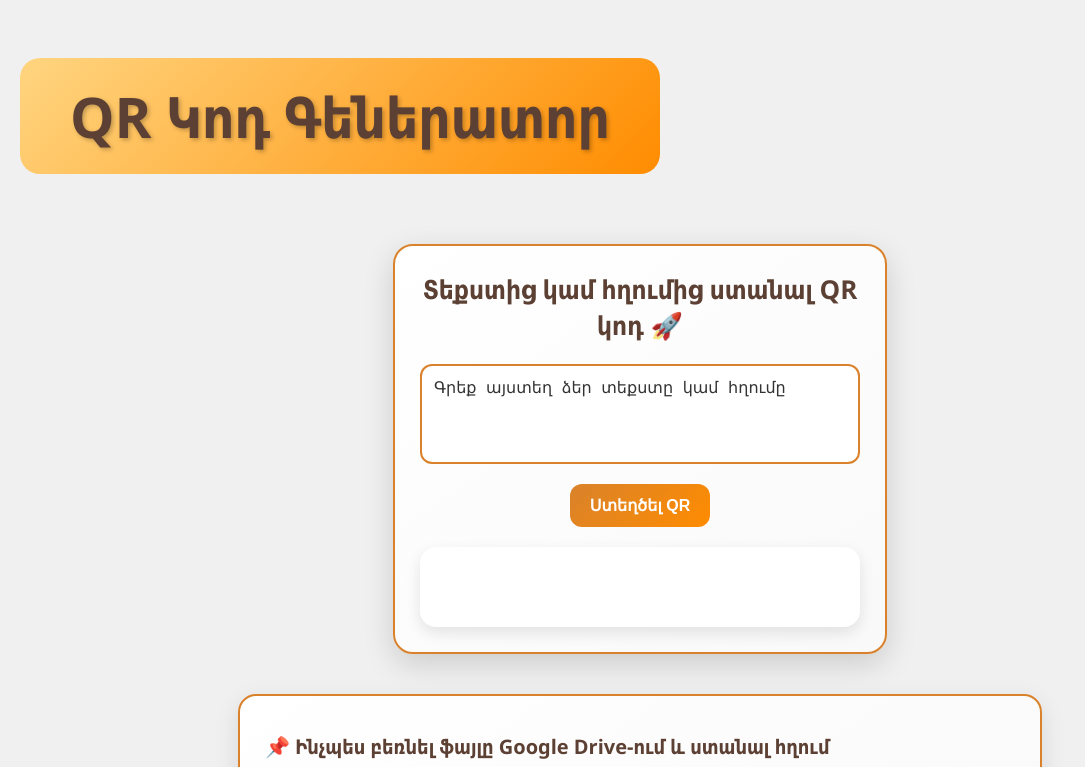
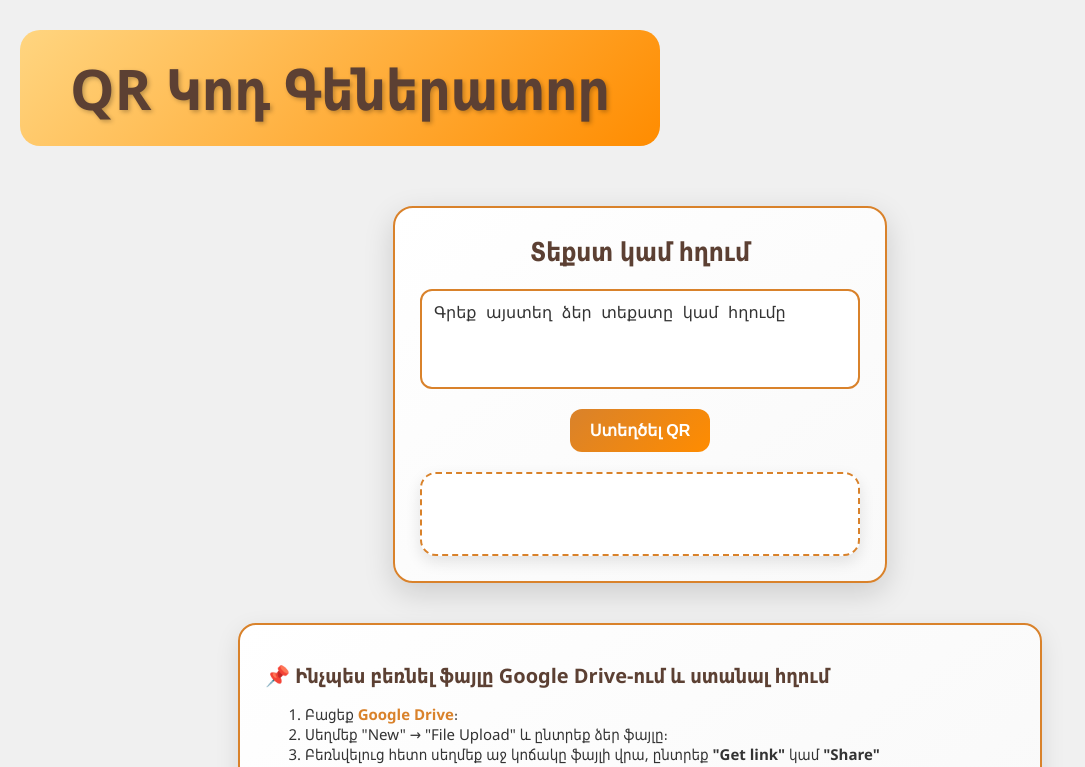
Before and after one commit to Dproc2/qr-code-generator, a plain HTML site: page index.html in a window 1280 px wide. Both pictures are taken after a click on the button "Ստեղծել QR". Shown: the top 767 px of the page, without its empty margins (0-1085 px from the left). Drawn offline with Linux system fonts and the light colour scheme; a script that the page names is missing.

Commit message:
Update index.html

```diff
--- a/index.html
+++ b/index.html
@@ -9,17 +9,18 @@ body {
     font-family: 'Segoe UI', Tahoma, Geneva, Verdana, sans-serif;
     margin:0;
     padding:20px;
-    background:#f0f0f0; /* Բաց մոխրագույն ֆոն */
+    background:#f0f0f0;
     color:#333;
 }
 
 /* Վերնագիր */
 h1{
-    text-align:center; /* Մեջտեղ */
-    font-size:56px; /* Մեծ */
-    margin-bottom:50px;
+    text-align:center;
+    font-size:56px;
+    margin-top:10px;   /* Բարձրացրել ենք վերևից */
+    margin-bottom:40px;
     font-weight:900;
-    color:#5C4033; /* Մուգ շոկոլադ */
+    color:#5C4033;
     background: linear-gradient(135deg, #FFD580, #FF8C00);
     display:inline-block;
     padding:20px 50px;
@@ -53,6 +54,7 @@ h1{
     font-size:26px;
     font-weight:bold;
     color:#5C4033;
+    margin-bottom:20px;
 }
 
 .section textarea, .section input{
@@ -102,7 +104,8 @@ h1{
     border-radius:16px;
     padding:15px;
     background: #fff;
-    /* border:2px dashed #d9822b;  ← Հանված է */
+    display: none; /* Սկզբում չերևա */
+    border:2px dashed #d9822b; /* Կետագծեր, երբ երևա */
     box-shadow:0 6px 15px rgba(0,0,0,0.1);
 }
 
@@ -163,7 +166,7 @@ footer{
     text-align:center;
     margin-top:40px;
     font-weight:bold;
-    color:#FF8C00; /* Մուգ նարնջագույն */
+    color:#FF8C00;
     font-size:14px;
 }
 </style>
@@ -174,7 +177,7 @@ footer{
 
 <div class="container">
   <div class="section">
-    <h2>Տեքստից կամ հղումից ստանալ QR կոդ 🚀</h2>
+    <h2>Տեքստ կամ հղում</h2>
     <textarea id="text" placeholder="Մուտքագրեք տեքստ կամ հղում..." rows="4">Գրեք այստեղ ձեր տեքստը կամ հղումը</textarea>
     <button onclick="generateQRCode()">Ստեղծել QR</button>
     <div id="qr" class="qr-container"></div>
@@ -216,9 +219,8 @@ function generateQRCode(){
     if(!value){ alert("Խնդրում ենք լրացնել դաշտը։"); return; }
     const container = document.getElementById("qr");
     container.innerHTML = "";
-    container.classList.add('generated');
+    container.style.display = "flex"; // ցույց տալ QR կոնտեյներ
 
-    // Հայերեն և UTF-8 աջակցության համար
     const encodedValue = unescape(encodeURIComponent(value));
 
     new QRCode(container, {
```
